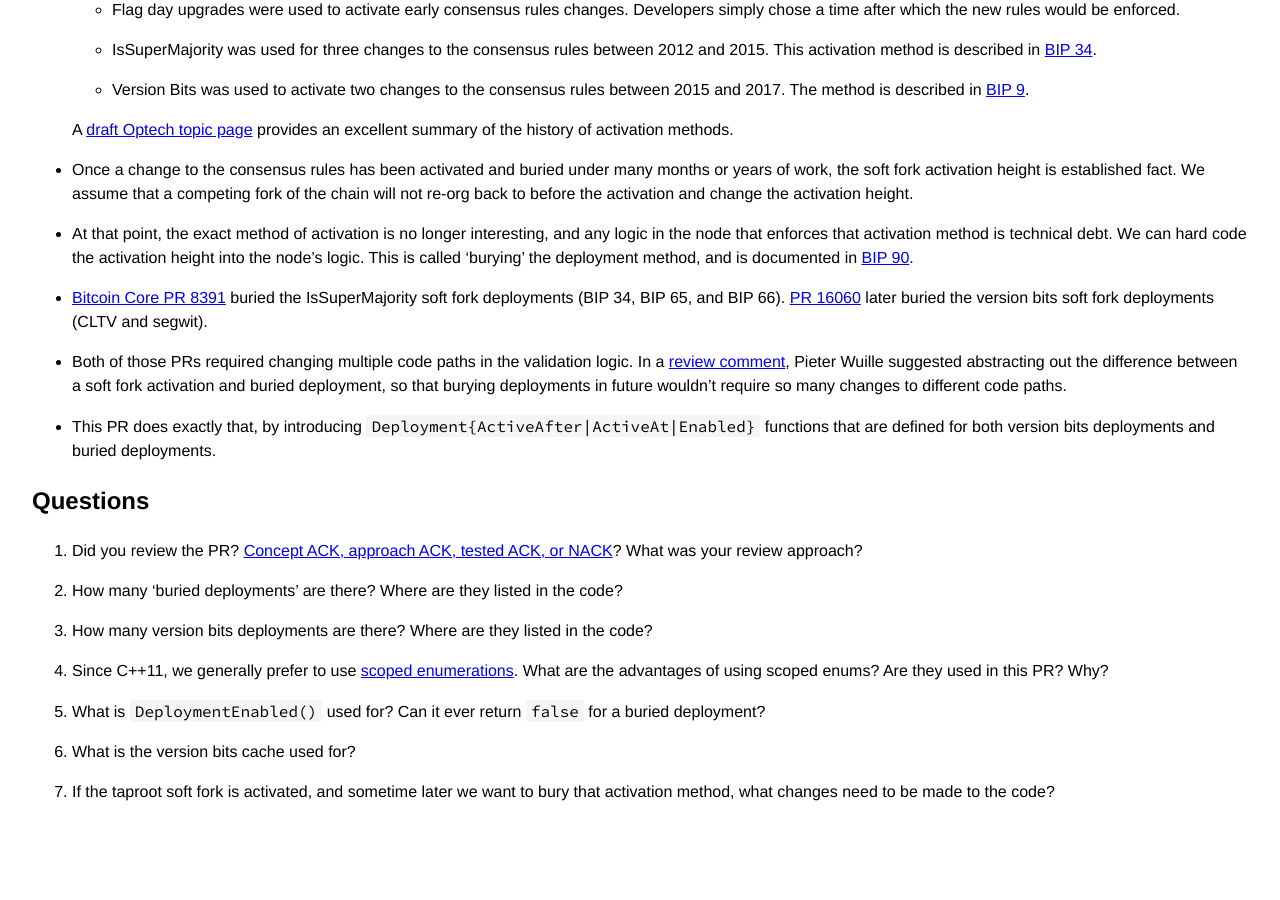
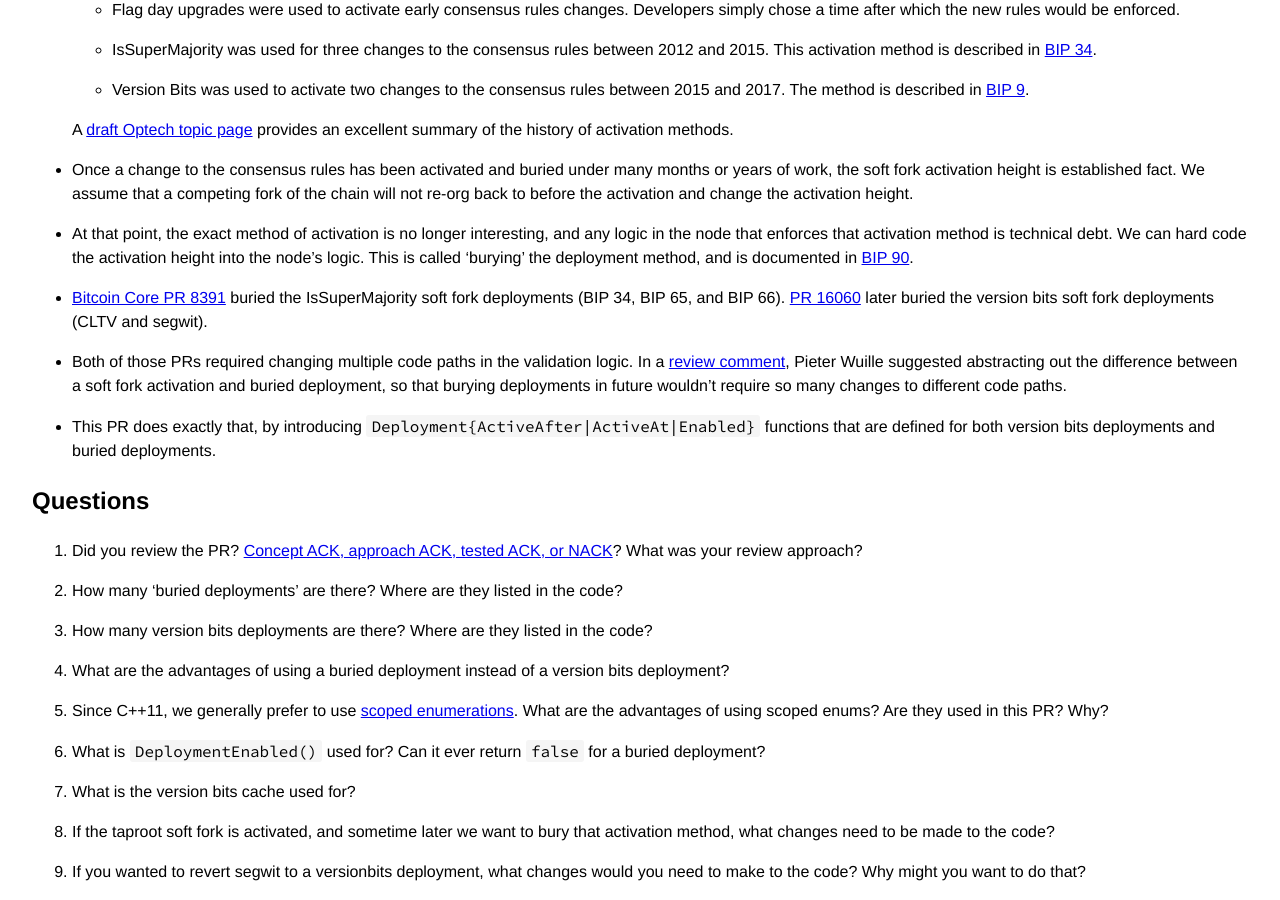
Before and after one commit to bitcoin-core-review-club/website, a Jekyll site: the page built from _posts/2021-03-24-#19438.md, in a window 1280 px wide and 900 px high, scrolled down 591 px. Built offline with Jekyll 4.4.1, drawn with Linux system fonts in a browser that asks for light colours; before the commit the page ends 1411 px from its top, so only the background shows below that.

Commit message:
Extra questions for n19438

```diff
--- a/_posts/2021-03-24-#19438.md
+++ b/_posts/2021-03-24-#19438.md
@@ -82,17 +82,24 @@ https://github.com/bitcoinops/bitcoinops.github.io/pull/531 is merged. -->
 
 3. How many version bits deployments are there? Where are they listed in the code?
 
-4. Since C++11, we generally prefer to use [scoped
+4. What are the advantages of using a buried deployment instead of a
+   version bits deployment?
+
+5. Since C++11, we generally prefer to use [scoped
    enumerations](https://en.cppreference.com/w/cpp/language/enum#Scoped_enumerations).
    What are the advantages of using scoped enums? Are they used in this PR? Why?
 
-5. What is `DeploymentEnabled()` used for? Can it ever return `false` for a
+6. What is `DeploymentEnabled()` used for? Can it ever return `false` for a
    buried deployment?
 
-6. What is the version bits cache used for?
+7. What is the version bits cache used for?
 
-7. If the taproot soft fork is activated, and sometime later we want to bury
+8. If the taproot soft fork is activated, and sometime later we want to bury
    that activation method, what changes need to be made to the code?
+
+9. If you wanted to revert segwit to a versionbits deployment, what
+   changes would you need to make to the code? Why might you want to
+   do that?
 
 <!-- TODO: After meeting, uncomment and add meeting log between the irc tags
 ## Meeting Log
```
